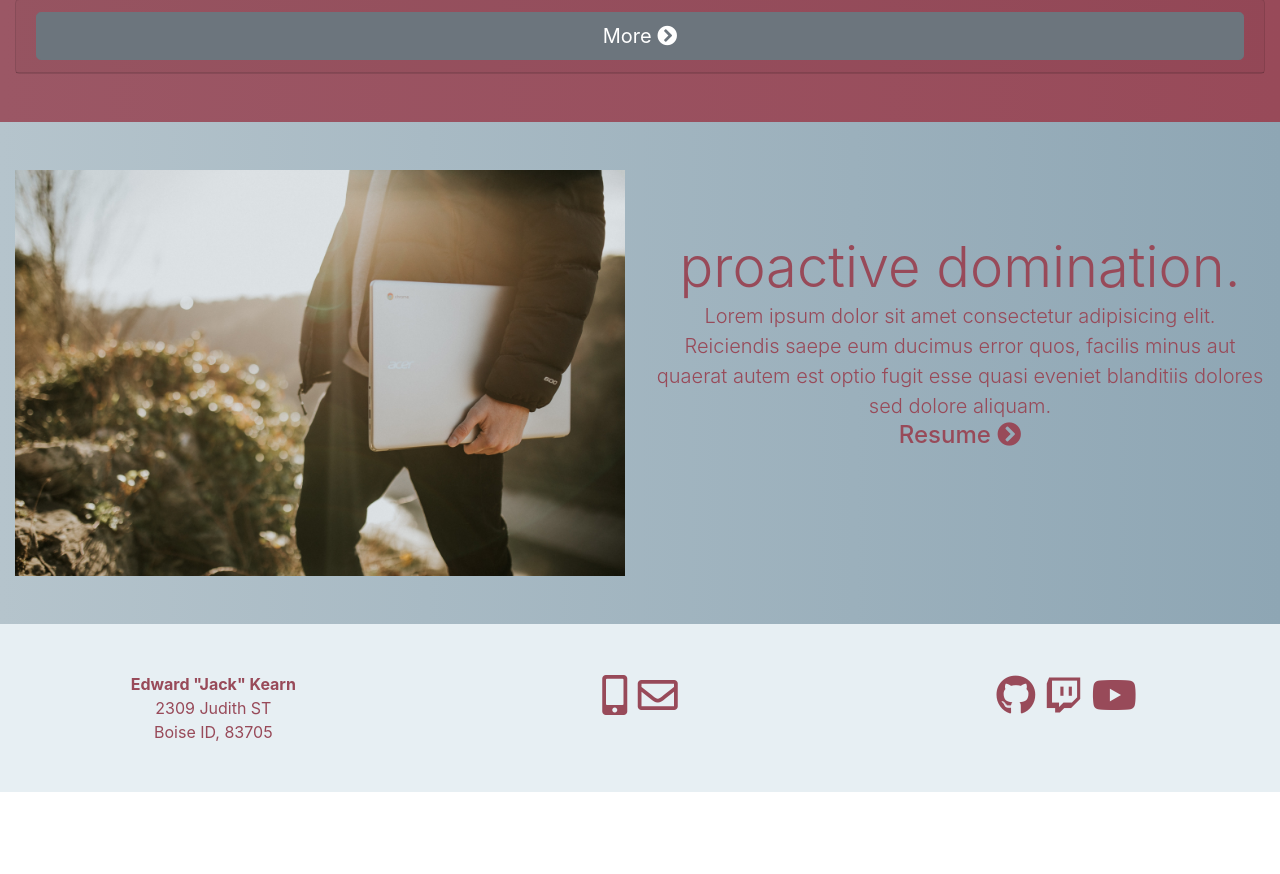
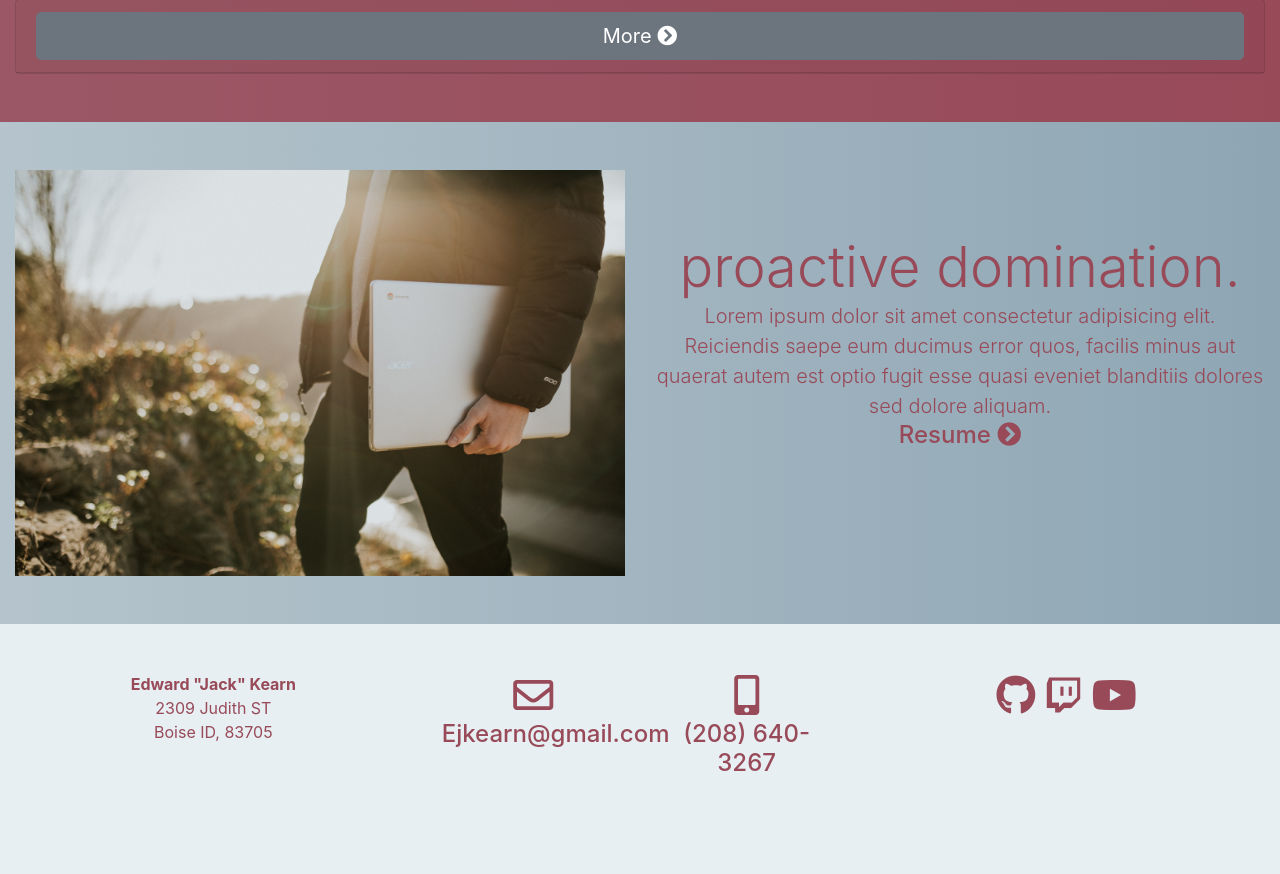
Before and after one commit to ejkearn/ejkearn.github.io, a plain HTML site: page index.html in a window 1280 px wide. Shown: the part 1122-1996 px from the top of the page. Before the commit the page ends 1914 px from the top, so only its background shows below. Drawn offline with nearby package versions, Linux system fonts and the light colour scheme.

Commit message:
made the footer a lbit nicer

```diff
--- a/index.html
+++ b/index.html
@@ -15,7 +15,7 @@
 
 <body>
     <Section class="container-fluid blue-background">
-<!-- Nav Bar -->
+        <!-- Nav Bar -->
         <nav class="row">
             <div class="col-sm-6 col-xs-12">
 
@@ -267,7 +267,9 @@
                                 <h3>
                                     <u>Extra 1</u>
                                 </h3>
-                                <h5>Lorem ipsum dolor sit, amet consectetur adipisicing elit. Facilis fuga hic a repellat impedit at libero natus cupiditate fugit, voluptatem, atque maxime dolorem et. Pariatur libero sequi eius corporis reiciendis.</h5>
+                                <h5>Lorem ipsum dolor sit, amet consectetur adipisicing elit. Facilis fuga hic a repellat impedit
+                                    at libero natus cupiditate fugit, voluptatem, atque maxime dolorem et. Pariatur libero
+                                    sequi eius corporis reiciendis.</h5>
                                 <h1>
                                     <i class="fas fa-cube"></i>
                                     <i class="fab fa-github"></i>
@@ -278,7 +280,9 @@
                                 <h3>
                                     <u>Extra 2</u>
                                 </h3>
-                                <h5>Lorem ipsum dolor sit, amet consectetur adipisicing elit. Facilis fuga hic a repellat impedit at libero natus cupiditate fugit, voluptatem, atque maxime dolorem et. Pariatur libero sequi eius corporis reiciendis.</h5>
+                                <h5>Lorem ipsum dolor sit, amet consectetur adipisicing elit. Facilis fuga hic a repellat impedit
+                                    at libero natus cupiditate fugit, voluptatem, atque maxime dolorem et. Pariatur libero
+                                    sequi eius corporis reiciendis.</h5>
                                 <h1>
                                     <i class="fas fa-cube"></i>
                                     <i class="fab fa-github"></i>
@@ -289,7 +293,9 @@
                                 <h3>
                                     <u>Extra 3</u>
                                 </h3>
-                                <h5>Lorem ipsum dolor sit, amet consectetur adipisicing elit. Facilis fuga hic a repellat impedit at libero natus cupiditate fugit, voluptatem, atque maxime dolorem et. Pariatur libero sequi eius corporis reiciendis.</h5>
+                                <h5>Lorem ipsum dolor sit, amet consectetur adipisicing elit. Facilis fuga hic a repellat impedit
+                                    at libero natus cupiditate fugit, voluptatem, atque maxime dolorem et. Pariatur libero
+                                    sequi eius corporis reiciendis.</h5>
                                 <h1>
                                     <i class="fas fa-cube"></i>
                                     <i class="fab fa-github"></i>
@@ -300,7 +306,9 @@
                                 <h3>
                                     <u>Extra 4</u>
                                 </h3>
-                                <h5>Lorem ipsum dolor sit, amet consectetur adipisicing elit. Facilis fuga hic a repellat impedit at libero natus cupiditate fugit, voluptatem, atque maxime dolorem et. Pariatur libero sequi eius corporis reiciendis.</h5>
+                                <h5>Lorem ipsum dolor sit, amet consectetur adipisicing elit. Facilis fuga hic a repellat impedit
+                                    at libero natus cupiditate fugit, voluptatem, atque maxime dolorem et. Pariatur libero
+                                    sequi eius corporis reiciendis.</h5>
                                 <h1>
                                     <i class="fas fa-cube"></i>
                                     <i class="fab fa-github"></i>
@@ -315,7 +323,7 @@
 
 
         <div class="row  pt-5 pb-5 blue-background">
-            <div class=" col text-center d-none d-sm-block w-50">
+            <div class=" col-sm-6 col-xs-12 text-center">
                 <img class="w-100" src="assets/photos/inspiration.jpg" alt="inspiration">
 
             </div>
@@ -337,7 +345,7 @@
 
             </div>
         </div>
-        <div class="row pt-5 pb-5 dark-backgound">
+        <footer class="row pt-5 pb-5 dark-backgound">
             <div class="col-xs-12 col-sm-4 text-center">
                 <p class="no-space">
                     <b>Edward "Jack" Kearn</b>
@@ -345,15 +353,21 @@
                 <p class="no-space">2309 Judith ST</p>
                 <p class="no-space">Boise ID, 83705</p>
             </div>
-            <div class=" col-sm-4 col-xs-5 text-center">
-                <h1>
+            <div class=" col-sm-2 col-xs-5 text-center">
+                <h1 class="mb-0">
+                    <a href="mailto:ejkearn@gmail.com" target="_blank">
+                        <i class="far fa-envelope"></i>
+                </h1>
+                </a>
+                <h4 class="mb-5">Ejkearn@gmail.com</h4>
+            </div>
+            <div class=" col-sm-2 col-xs-5 text-center">
+                <h1 class="mb-0">
                     <a href="#">
                         <i class="fas fa-mobile-alt"></i>
                     </a>
-                    <a href="mailto:ejkearn@gmail.com" target="_blank">
-                        <i class="far fa-envelope"></i>
-                    </a>
                 </h1>
+                <h4 class="mb-5">(208) 640-3267</h4>
             </div>
             <div class=" col-sm-4 col-xs-5 text-center">
                 <h1>
@@ -369,7 +383,7 @@
 
                 </h1>
             </div>
-        </div>
+        </footer>
     </Section>
     <!-- js tags -->
     <script src="https://code.jquery.com/jquery-3.3.1.slim.min.js" integrity="sha384-q8i/X+965DzO0rT7abK41JStQIAqVgRVzpbzo5smXKp4YfRvH+8abtTE1Pi6jizo"
```
